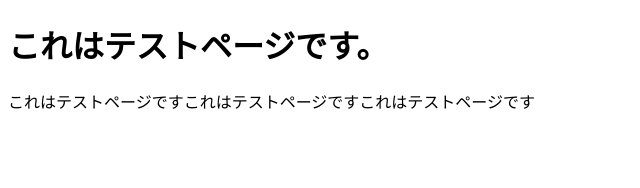
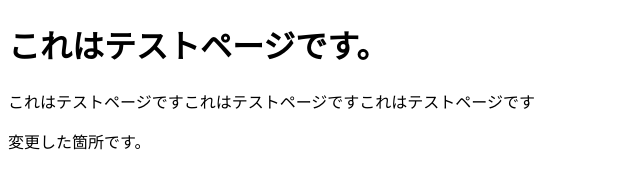
Before and after one commit to ito-mayu/bm_test, a plain HTML site: page index.html in a window 1280 px wide. Shown: the whole page, without its empty margins (0-640 px from the left). Drawn offline with Linux system fonts and the light colour scheme.

Commit message:
文章を追加しました。

```diff
--- a/index.html
+++ b/index.html
@@ -8,5 +8,6 @@
 <body>
 	<h1>これはテストページです。</h1>
 	<p>これはテストページですこれはテストページですこれはテストページです</p>
+	<p>変更した箇所です。</p>
 </body>
 </html>
```
